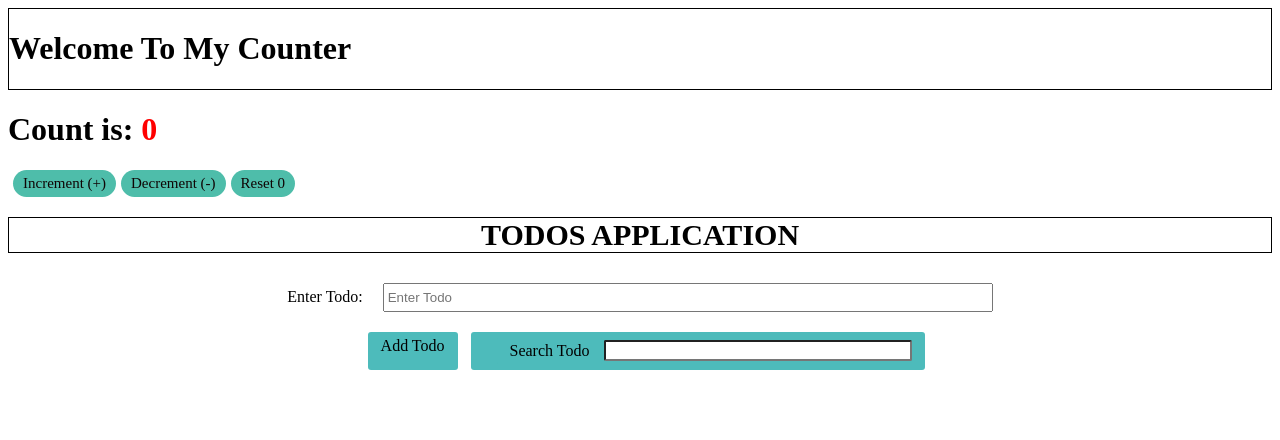
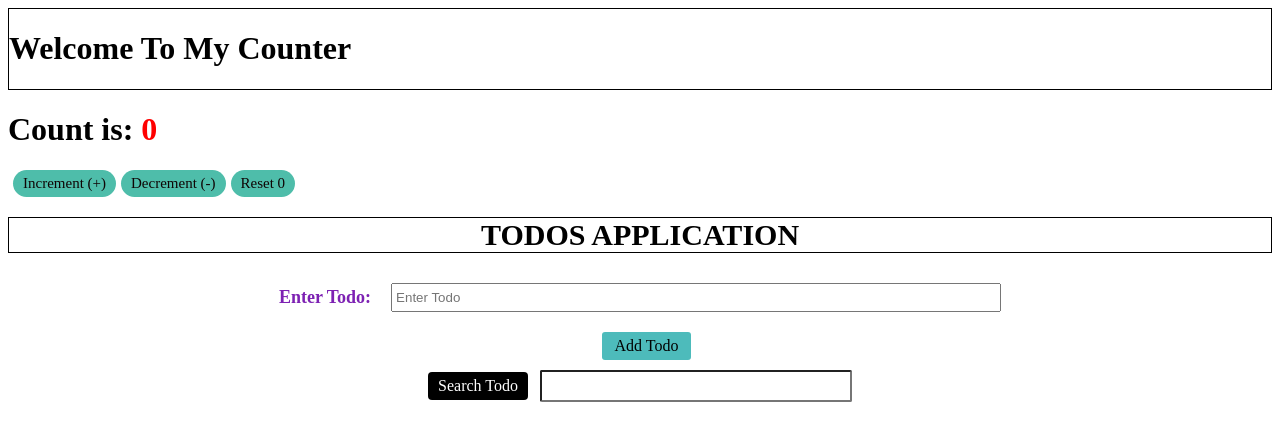
Before and after one commit to aarushgoell/Task4React, a React (Vite) app: page / in a window 1280 px wide. Shown: the top 440 px of the page. Built offline with nearby package versions, Linux system fonts and the light colour scheme.

Commit message:
added functionality

```diff
--- a/src/components/DisplayAllTodos.jsx
+++ b/src/components/DisplayAllTodos.jsx
@@ -1,6 +1,26 @@
+import { useState } from "react";
 import { TodoDisplay } from "./TodoDisplay";
+let id = 0;
 
-export function DisplayAllTodos({ todolist, setTodoList, setTodo }) {
+export function DisplayAllTodos({
+  todolist,
+  setTodoList,
+  setTodo,
+  todo,
+  setError,
+}) {
+  const [filteredTodos, setFilteredTodos] = useState(todolist);
+  const [checkFilter, setCheckFilter] = useState(false);
+
+  const [search, setSearch] = useState("");
+
+  let renderList = todolist;
+
+  function filterTodo() {
+    setFilteredTodos(todolist.filter((t) => t.todoname.includes(search)));
+    setCheckFilter(true);
+  }
+
   function deleteTodo(id) {
     const newTodo = todolist.filter((tod) => tod.todoId != id);
 
@@ -9,10 +29,52 @@ export function DisplayAllTodos({ todolist, setTodoList, setTodo }) {
     setTodoList(newTodo);
   }
 
+  renderList = checkFilter ? filteredTodos : todolist;
+
   return (
+    <div>
+      <div class="addbutton">
+        <div
+          onClick={() => {
+            if (todo.length > 0) {
+              setTodoList((alltodos) => [
+                ...alltodos,
+                { todoname: todo, todoId: id++, isDone: "NotDone" },
+              ]);
+              setCheckFilter(false);
+              setTodo("");
+              setError("");
+            } else {
+              setError("Todo is empty");
+            }
+          }}
+        >
+          Add Todo
+        </div>
+      </div>
+      <div class="searchfather">
+        <div class="search-container">
+          <div
+            onClick={() => {
+              filterTodo();
+            }}
+
+            class = "searchtodo"
+          >
+            Search Todo
+          </div>
+          <input
+            class="search"
+            type="text"
+            onChange={(e) => {
+              setSearch(e.target.value);
+            }}
+          />
+        </div>
+      </div>
       <div class="parstytod">
         <div>
-        {todolist.map((tod) => {
+          {renderList?.map((tod) => {
             const { todoname, isDone, todoId } = tod;
             return (
               <div key={todoId} class="fulltodo">
@@ -23,7 +85,7 @@ export function DisplayAllTodos({ todolist, setTodoList, setTodo }) {
                     id={todoId}
                     todolist={todolist}
                     setTodoList={setTodoList}
-                  setTodo = {setTodo}
+                    setTodo={setTodo}
                   ></TodoDisplay>
                 </div>
                 <div
@@ -39,5 +101,6 @@ export function DisplayAllTodos({ todolist, setTodoList, setTodo }) {
           })}
         </div>
       </div>
+    </div>
   );
 }
--- a/src/components/TodoInpComp.jsx
+++ b/src/components/TodoInpComp.jsx
@@ -1,27 +1,11 @@
 import { useState } from "react";
 
-let id = 0;
 
-export function TodoInpComp({
-  setTodo,
-  todo,
-  setTodoList,
-  error,
-  setError,
-  todolist,
-}) {
-  const [search, setSearch] = useState("");
-
-  const [filteredTodos, setFilteredTodos] = useState();
-
-  function filterTodo() {
-    setFilteredTodos(todolist.filter((t) => t.todoname.includes(search)));
-  }
-
+export function TodoInpComp({ setTodo, todo, error }) {
   return (
     <div>
       <div class="input-cont">
-        <div>Enter Todo:</div>
+        <div class = "entertodo">Enter Todo:</div>
 
         <div>
           <input
@@ -37,43 +21,6 @@ export function TodoInpComp({
       </div>
 
       <div class="error">{error.length ? error : ""}</div>
-
-      <div>
-        <div class="addbutton">
-          <div
-            onClick={() => {
-              if (todo.length > 0) {
-                setTodoList((alltodos) => [
-                  ...alltodos,
-                  { todoname: todo, todoId: id++, isDone: "NotDone" },
-                ]);
-                setTodo("");
-                setError("");
-              } else {
-                setError("Todo is empty");
-              }
-            }}
-          >
-            Add Todo
-          </div>
-          <div class="search-container">
-            <div
-              onClick={() => {
-                filterTodo();
-              }}
-            >
-              Search Todo
-            </div>
-            <input
-              class="search"
-              type="text"
-              onChange={(e) => {
-                setSearch(e.target.value);
-              }}
-            />
-          </div>
-        </div>
-      </div>
     </div>
   );
 }
--- a/src/components/TodoList.jsx
+++ b/src/components/TodoList.jsx
@@ -25,6 +25,8 @@ export function TodoList() {
         todolist={todolist}
         setTodoList={setTodoList}
         setTodo={setTodo}
+        todo={todo}
+        setError={setError}
       ></DisplayAllTodos>
     </div>
   );
--- a/src/index.css
+++ b/src/index.css
@@ -50,6 +50,7 @@
 .inptod{
   width: 600px;
   padding: 5px 3px;
+  outline: none;
 }
 
 .addbutton{
@@ -128,9 +129,32 @@
   outline: none;
   margin-left: 2px;
   border-radius: 2px;
+  padding: 4px 4px;
+  font-size:17px;
 }
 
 .search-container{
   display: flex;
   align-items: center;
 }
+
+.searchfather{
+  display: flex;
+  justify-content: center;
+  margin: 10px 0px;
+}
+
+.searchtodo{
+  background-color: black;
+  color: white;
+  margin-right: 10px;
+  padding: 5px 10px;
+  border-radius: 4px;
+  cursor: pointer;
+}
+
+.entertodo{
+  color: rgb(125, 33, 179);
+  font-size: large;
+  font-weight: 800;
+}
```
Lines whose indentation alone changed are shown as unchanged.
